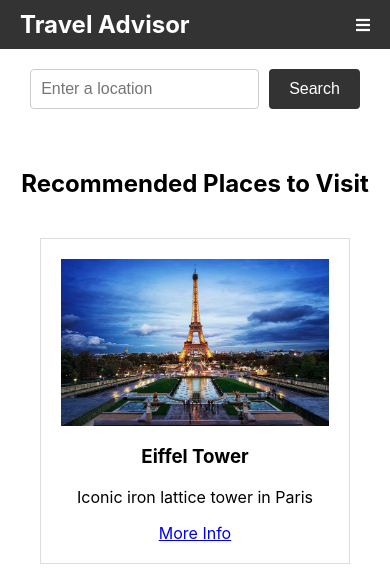
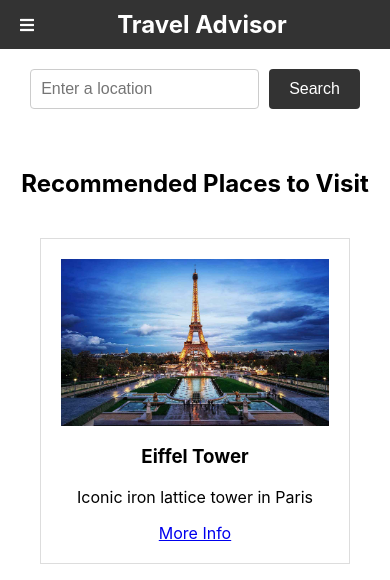
Before and after one commit to BM-Ghost/infinity-wanderlust, a React (Create React App) app: page / in a window 390 px wide. Shown: the top 580 px of the page. Built offline with nearby package versions, Linux system fonts and the light colour scheme.

Commit message:
Hamburger menu

```diff
--- a/src/components/Header.js
+++ b/src/components/Header.js
@@ -5,7 +5,7 @@ const Header = () => {
   return (
     <AppBar position="static">
       <Toolbar>
-        <Typography variant="h6">Travel Advisor</Typography>
+        <Typography variant="h6">Infinity Wanderlust</Typography>
       </Toolbar>
     </AppBar>
   );
--- a/src/components/NavBar.css
+++ b/src/components/NavBar.css
@@ -19,6 +19,8 @@
     color: #fff;
     font-size: 24px;
     font-weight: bold;
+    text-align: center;
+    flex: 1; /* Ensure it takes available space */
   }
 
   .nav-menu {
@@ -35,6 +37,7 @@
     left: 0;
     width: 100%;
     background-color: #333;
+    text-align: center; /* Center menu items */
   }
 
   .nav-item {
@@ -91,4 +94,18 @@
     .nav-menu.active {
       display: flex;
     }
+
+    .nav-logo {
+      flex: 1;
+      text-align: center;
+      order: 1; /* Move the logo to the middle */
+    }
+
+    .nav-icon {
+      order: 0; /* Ensure the menu icon is on the left */
+    }
+
+    .nav-item {
+      margin: 0; /* Remove margin for items in the dropdown */
+    }
   }
--- a/src/components/NavBar.js
+++ b/src/components/NavBar.js
@@ -11,6 +11,9 @@ const NavBar = () => {
   return (
     <nav className="navbar">
       <div className="nav-container">
+        <div className="nav-icon" onClick={toggleMenu}>
+          <i className="fas fa-bars"></i>
+        </div>
         <div className="nav-logo">Travel Advisor</div>
         <ul className={`nav-menu ${isMenuOpen ? 'active' : ''}`}>
           <li className="nav-item">
@@ -26,9 +29,6 @@ const NavBar = () => {
           <li className="nav-item">Review</li>
           <li className="nav-item">Need Help?</li>
         </ul>
-        <div className="nav-icon" onClick={toggleMenu}>
-          <i className="fas fa-bars"></i>
-        </div>
       </div>
     </nav>
   );
```
